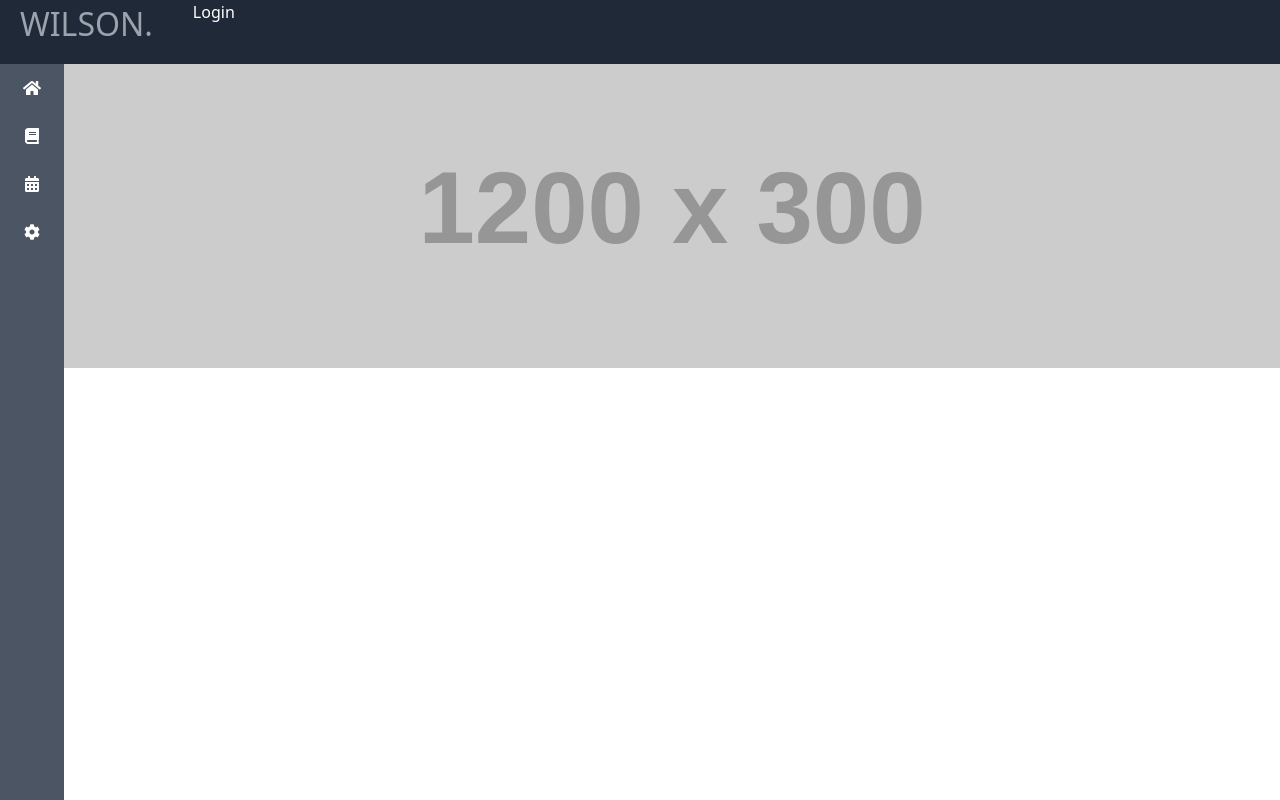
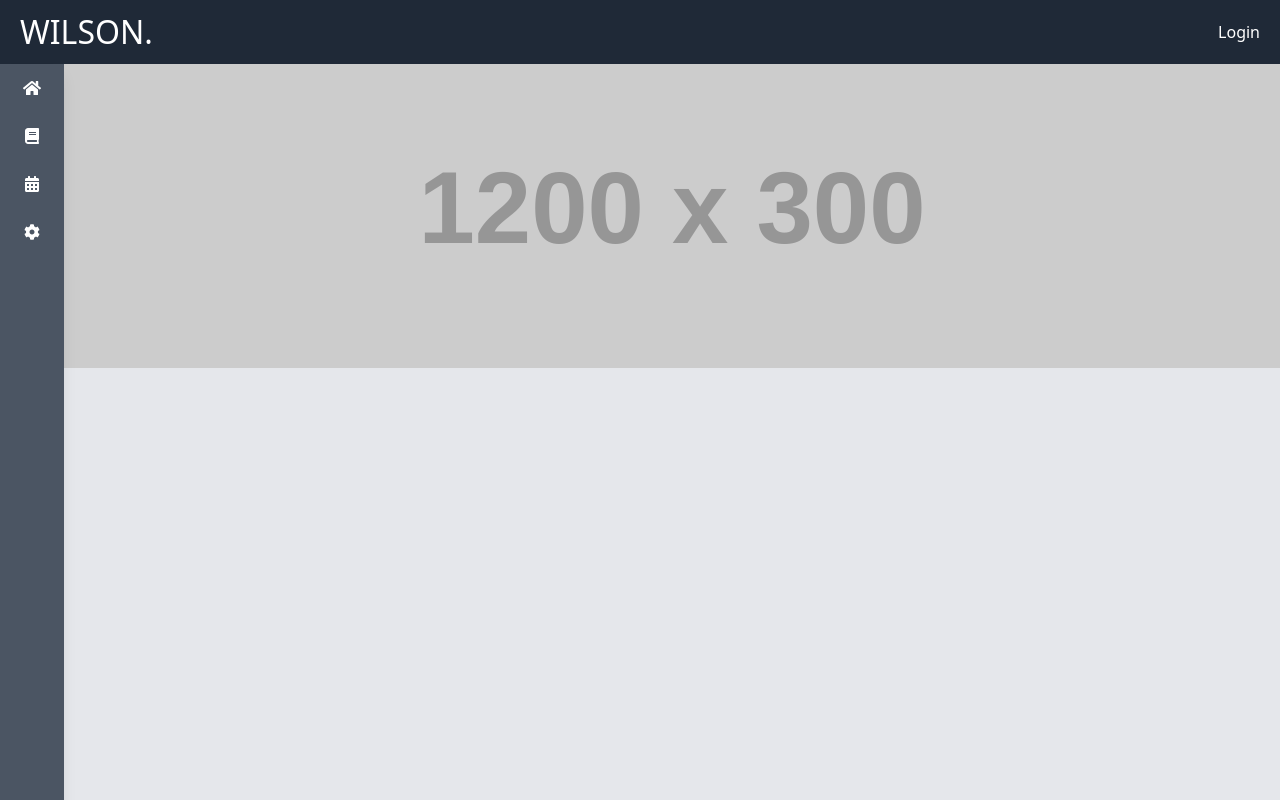
Before and after one commit to Omi0/m79-frontend, an Angular app: page / in a window 1280 px wide. Built offline with nearby package versions, Linux system fonts and the light colour scheme.

Commit message:
style navbar component - fix tooltip bug - unit tests for navbarItems factory

```diff
--- a/src/app/app.component.scss
+++ b/src/app/app.component.scss
@@ -1,11 +1,11 @@
 :host {
   m79-mainbar {
-      @apply tw-fixed tw-top-0 tw-left-0 tw-right-0 tw-flex tw-flex-row tw-w-auto tw-h-16 tw-bg-gray-800 tw-text-white;
+      @apply tw-fixed tw-top-0 tw-left-0 tw-right-0 tw-flex tw-items-center tw-justify-between tw-flex-wrap tw-flex-row tw-w-auto tw-h-16 tw-bg-gray-800 tw-text-white;
   }
   m79-navbar {
-    @apply tw-fixed tw-top-16 tw-left-0 tw-h-screen tw-w-16 tw-flex tw-flex-col tw-bg-gray-600 tw-text-white;
+    @apply tw-fixed tw-top-16 tw-left-0 tw-h-screen tw-w-16 tw-flex tw-flex-col tw-bg-gray-600 tw-text-white tw-shadow-lg;
   }
   main {
-    @apply tw-pl-16 tw-pt-16;
+    @apply tw-pl-16 tw-pt-16 tw-h-screen tw-bg-gray-200;
   }
 }
--- a/src/app/modules/core/components/navbar/navbar.component.html
+++ b/src/app/modules/core/components/navbar/navbar.component.html
@@ -2,7 +2,7 @@
   <li *ngFor="let item of items">
     <a class="tw-group" [routerLink]="item.route">
       <fa-icon [icon]="item.icon"></fa-icon>
-      <!-- <div class="tooltip group-hover:tw-scale-100">{{ item.name }}</div> -->
+      <div class="tooltip tw-scale-0 group-hover:tw-scale-100">{{ item.name }}</div>
     </a>
   </li>
 </ul>
--- a/src/app/modules/core/components/navbar/navbar.component.scss
+++ b/src/app/modules/core/components/navbar/navbar.component.scss
@@ -1,12 +1,11 @@
 :host {
   ul {
     a {
-      @apply tw-relative tw-flex tw-items-center tw-justify-center tw-h-12 tw-w-12 tw-mx-auto;
-    }
+      @apply tw-relative tw-flex tw-items-center tw-justify-center tw-h-12 tw-w-12 tw-mx-auto hover:tw-text-gray-400 tw-transition-colors;
 
-    //ToDo tooltip doesn't work on hover
-    .tooltip {
-      @apply tw-absolute tw-w-auto tw-p-2 tw-m-2 tw-min-w-max tw-left-14 tw-text-white tw-bg-gray-900 tw-text-xs tw-transition-all tw-duration-100 tw-scale-0 tw-origin-left;
+      .tooltip {
+        @apply tw-absolute tw-w-auto tw-p-2 tw-m-2 tw-min-w-max tw-left-14 tw-text-white tw-bg-gray-900 tw-text-xs tw-transition-all tw-duration-100  tw-origin-left;
+      }
     }
   }
 }
--- a/tailwind.config.js
+++ b/tailwind.config.js
@@ -1,6 +1,6 @@
 module.exports = {
-  mode: 'jit',
-  prefix: 'tw-',
+  mode: "jit",
+  prefix: "tw-",
   purge: {
     enabled: true,
     content: ["./src/**/*.{html,ts}"],
@@ -10,6 +10,8 @@ module.exports = {
     extend: {},
   },
   variants: {
-    extend: {},
-  }
+    extend: {
+      scale: ["group-hover"],
+    },
+  },
 };
```
Also changed, not shown: 1 other file (tests, documents, lock files or other folders).
